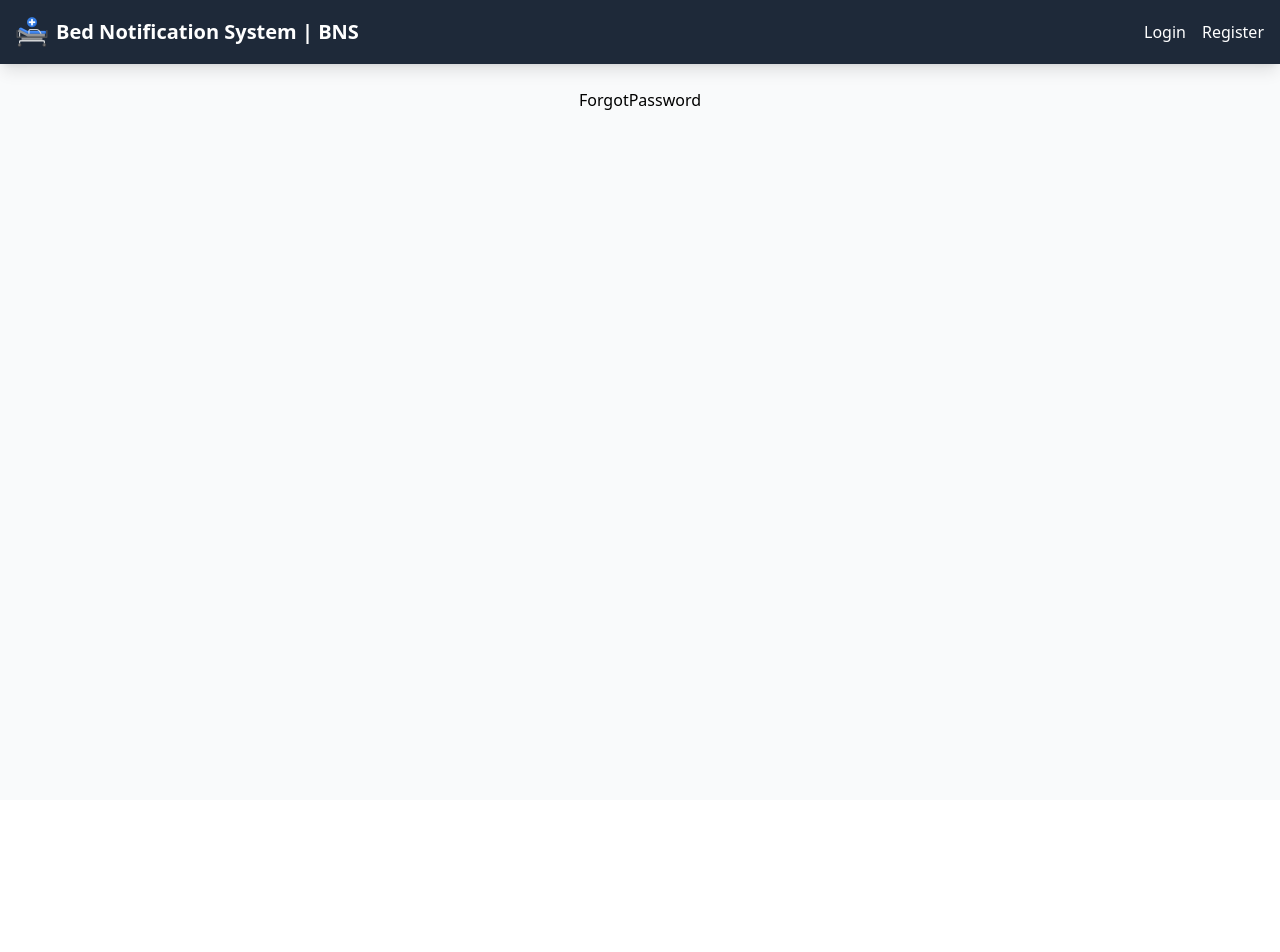
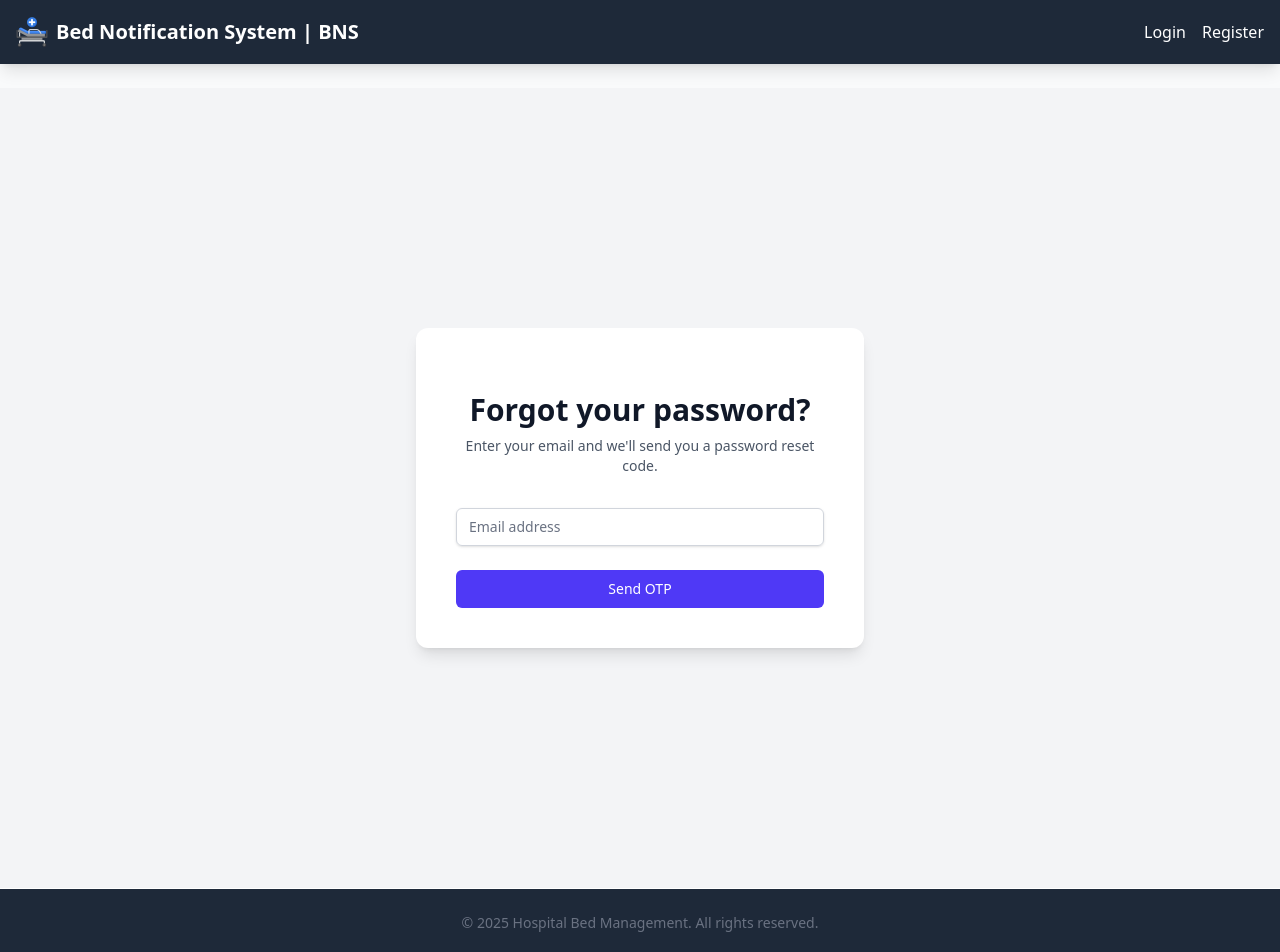
Before and after one commit to yamneg96/BNS, a React (Vite) app in the folder Frontend/: page /forgot-password in a window 1280 px wide. Shown: the top 952 px of the page. Before the commit the page ends 800 px from the top, so only its background shows below. Built offline with nearby package versions, Linux system fonts and the light colour scheme.

Commit message:
Reset Functionality done

```diff
--- a/Frontend/src/App.jsx
+++ b/Frontend/src/App.jsx
@@ -10,7 +10,9 @@ import Admin from "./pages/Admin";
 import VerifyOTP from "./pages/VerifyOTP";
 import Home from "./pages/Home";
 import ForgotPassword from './pages/ForgotPassword'
+import Footer from "./components/Footer";
 import { AuthProvider } from "./context/AuthContext";
+import ResetPassword from "./pages/ResetPassword";
 
 function App() {
   return (
@@ -27,9 +29,11 @@ function App() {
             <Route path="/notifications" element={<Notifications />} />
             <Route path="/admin" element={<Admin />} />
             <Route path="/forgot-password" element={<ForgotPassword />} />
+            <Route path="/reset-password" element={<ResetPassword />} />
             <Route path="*" element={<Home />} />
           </Routes>
         </main>
+        <Footer />
       </div>
     </AuthProvider>
   );
--- a/Frontend/src/components/Footer.jsx
+++ b/Frontend/src/components/Footer.jsx
@@ -1,9 +1,15 @@
-import React from 'react'
+import React from 'react';
 
 const Footer = () => {
   return (
-    <div>Footer</div>
-  )
-}
+    <footer className="bg-gray-800 border-t text-white shadow-lg py-6">
+      <div className="containermax-w-7xl mx-auto px-4 sm:px-6 lg:px-8">
+        <div className="flex justify-center text-sm text-gray-500">
+          <p>&copy; {new Date().getFullYear()} Hospital Bed Management. All rights reserved.</p>
+        </div>
+      </div>
+    </footer>
+  );
+};
 
-export default Footer
+export default Footer;
--- a/Frontend/src/context/AuthContext.jsx
+++ b/Frontend/src/context/AuthContext.jsx
@@ -5,6 +5,8 @@ import {
   getProfile as getProfileService,
   verifyOtp,
   resendOtp,
+  forgotPassword as forgotPasswordService,
+  resetPassword as resetPasswordService,
 } from "../services/auth";
 
 const AuthContext = createContext();
@@ -48,9 +50,9 @@ export const AuthProvider = ({ children }) => {
   };
 
   const register = async (name, email, password, role) => {
-    const regData =  await registerService(name, email, password, role);
+    const regData = await registerService(name, email, password, role);
     console.log(regData);
-    setUserEmail(email);
+    setUserEmail(email);//Later to register email.
     return regData;
   };
 
@@ -60,6 +62,18 @@ export const AuthProvider = ({ children }) => {
 
   const resendVerificationOtp = async (email) => {
     await resendOtp(email);
+  };
+
+  // New function for handling the forgot password flow
+  const forgotPassword = async (email) => {
+    const res = await forgotPasswordService(email);
+    setUserEmail(res.email)// Later to reset email.
+    return res;
+  };
+
+  // New function for handling the reset password flow
+  const resetPassword = async (email, otp, newPassword) => {
+    await resetPasswordService(email, otp, newPassword);
   };
 
   return (
@@ -74,6 +88,8 @@ export const AuthProvider = ({ children }) => {
         register,
         checkOtp,
         resendVerificationOtp,
+        forgotPassword,
+        resetPassword,
       }}
     >
       {children}
--- a/Frontend/src/pages/ForgotPassword.jsx
+++ b/Frontend/src/pages/ForgotPassword.jsx
@@ -1,9 +1,82 @@
-import React from 'react'
+import React, { useState, useEffect } from "react";
+import { useNavigate } from "react-router-dom";
+import { useAuth } from "../context/AuthContext";
 
 const ForgotPassword = () => {
+  const [email, setEmail] = useState("");
+  const [message, setMessage] = useState("");
+  const [error, setError] = useState("");
+  const navigate = useNavigate();
+  const { forgotPassword } = useAuth();
+
+  const handleSubmit = async (e) => {
+    e.preventDefault();
+    try {
+      setError("");
+      setMessage("Sending password reset email...");
+      await forgotPassword(email);
+      setMessage("Password reset OTP sent. Check your email.");
+      // Redirect to a new page to enter the OTP and new password
+      setTimeout(() => navigate("/reset-password", { state: { email } }), 2000);
+    } catch (err) {
+      setError(err);
+      console.log(err);
+      setMessage("");
+    }
+  };
+
   return (
-    <div>ForgotPassword</div>
-  )
-}
+    <div className="min-h-screen bg-gray-100 flex items-center justify-center py-12 px-4 sm:px-6 lg:px-8">
+      <div className="max-w-md w-full space-y-8 bg-white p-10 rounded-xl shadow-lg">
+        <div>
+          <h2 className="mt-6 text-center text-3xl font-extrabold text-gray-900">
+            Forgot your password?
+          </h2>
+          <p className="mt-2 text-center text-sm text-gray-600">
+            Enter your email and we'll send you a password reset code.
+          </p>
+        </div>
+        <form className="mt-8 space-y-6" onSubmit={handleSubmit}>
+          {message && (
+            <div className="bg-green-100 text-green-700 p-3 rounded-md text-sm">
+              {message}
+            </div>
+          )}
+          {error && (
+            <div className="bg-red-100 text-red-700 p-3 rounded-md text-sm">
+              {error}
+            </div>
+          )}
+          <div className="rounded-md shadow-sm -space-y-px">
+            <div>
+              <label htmlFor="email" className="sr-only">
+                Email address
+              </label>
+              <input
+                id="email"
+                name="email"
+                type="email"
+                autoComplete="email"
+                required
+                className="appearance-none relative block w-full px-3 py-2 border border-gray-300 placeholder-gray-500 text-gray-900 rounded-md focus:outline-none focus:ring-indigo-500 focus:border-indigo-500 focus:z-10 sm:text-sm"
+                placeholder="Email address"
+                value={email}
+                onChange={(e) => setEmail(e.target.value)}
+              />
+            </div>
+          </div>
+          <div>
+            <button
+              type="submit"
+              className="cursor-pointer group relative w-full flex justify-center py-2 px-4 border border-transparent text-sm font-medium rounded-md text-white bg-indigo-600 hover:bg-indigo-700 focus:outline-none focus:ring-2 focus:ring-offset-2 focus:ring-indigo-500"
+            >
+              Send OTP
+            </button>
+          </div>
+        </form>
+      </div>
+    </div>
+  );
+};
 
-export default ForgotPassword
+export default ForgotPassword;
--- a/Frontend/src/pages/Home.jsx
+++ b/Frontend/src/pages/Home.jsx
@@ -1,9 +1,35 @@
-import React from 'react'
+import React from 'react';
+import bedIcon from '../assets/medical-bed.png';
 
 const Home = () => {
   return (
-    <div>Home</div>
-  )
-}
+    <div className="min-h-screen bg-gray-50 flex flex-col justify-center items-center py-12 px-4 sm:px-6 lg:px-8">
+      <div className="max-w-4xl mx-auto text-center">
+        <img src={bedIcon} alt="Bed Icon" className="mx-auto h-24 w-auto mb-6" />
+        <h1 className="text-5xl font-extrabold text-gray-900 tracking-tight sm:text-6xl md:text-7xl">
+          <span className="block">Hospital Bed </span>
+          <span className="block text-indigo-600 mt-2">Notification System</span>
+        </h1>
+        <p className="mt-6 text-xl text-gray-500 max-w-2xl mx-auto">
+          A modern, lightweight system for real-time bed assignment and patient admission notifications.
+        </p>
+        <div className="mt-10 flex justify-center space-x-4">
+          <a
+            href="/login"
+            className="inline-flex items-center px-8 py-3 border border-transparent text-base font-medium rounded-md shadow-sm text-white bg-indigo-600 hover:bg-indigo-700 focus:outline-none focus:ring-2 focus:ring-offset-2 focus:ring-indigo-500 transition duration-300 ease-in-out"
+          >
+            Get Started
+          </a>
+          <a
+            href="/register"
+            className="inline-flex items-center px-8 py-3 border-2 border-indigo-600 text-base font-medium rounded-md text-indigo-700 bg-transparent hover:bg-indigo-100 focus:outline-none focus:ring-2 focus:ring-offset-2 focus:ring-indigo-500 transition duration-300 ease-in-out"
+          >
+            Learn More
+          </a>
+        </div>
+      </div>
+    </div>
+  );
+};
 
-export default Home
+export default Home;
--- /dev/null
+++ b/Frontend/src/pages/ResetPassword.jsx
@@ -0,0 +1,100 @@
+import React, { useState } from "react";
+import { useLocation, useNavigate } from "react-router-dom";
+import { useAuth } from "../context/AuthContext";
+
+const ResetPassword = () => {
+  const [otp, setOtp] = useState("");
+  const [newPassword, setNewPassword] = useState("");
+  const [message, setMessage] = useState("");
+  const [error, setError] = useState("");
+  const navigate = useNavigate();
+  const location = useLocation();
+  const { resetPassword, userEmail } = useAuth();
+
+  if (!userEmail) {
+    navigate("/forgot-password");
+  }
+
+  const handleSubmit = async (e) => {
+    e.preventDefault();
+    try {
+      setError("");
+      setMessage("Resetting password...");
+      await resetPassword(userEmail, otp, newPassword);
+      setMessage("Password successfully reset! Redirecting to login...");
+      setTimeout(() => navigate("/login"), 3000);
+    } catch (err) {
+      setError(err);
+      setMessage("");
+    }
+  };
+
+  return (
+    <div className="min-h-screen bg-gray-100 flex items-center justify-center py-12 px-4 sm:px-6 lg:px-8">
+      <div className="max-w-md w-full space-y-8 bg-white p-10 rounded-xl shadow-lg">
+        <div>
+          <h2 className="mt-6 text-center text-3xl font-extrabold text-gray-900">
+            Reset Password
+          </h2>
+          <p className="mt-2 text-center text-sm text-gray-600">
+            Enter the OTP sent to **{userEmail}** and your new password.
+          </p>
+        </div>
+        <form className="mt-8 space-y-6" onSubmit={handleSubmit}>
+          {message && (
+            <div className="bg-green-100 text-green-700 p-3 rounded-md text-sm">
+              {message}
+            </div>
+          )}
+          {error && (
+            <div className="bg-red-100 text-red-700 p-3 rounded-md text-sm">
+              {error}
+            </div>
+          )}
+          <div className="rounded-md shadow-sm -space-y-px">
+            <div>
+              <label htmlFor="otp" className="sr-only">
+                OTP
+              </label>
+              <input
+                id="otp"
+                name="otp"
+                type="text"
+                required
+                className="appearance-none rounded-none relative block w-full px-3 py-2 border border-gray-300 placeholder-gray-500 text-gray-900 rounded-t-md focus:outline-none focus:ring-indigo-500 focus:border-indigo-500 focus:z-10 sm:text-sm"
+                placeholder="Enter OTP"
+                value={otp}
+                onChange={(e) => setOtp(e.target.value)}
+              />
+            </div>
+            <div>
+              <label htmlFor="newPassword" className="sr-only">
+                New Password
+              </label>
+              <input
+                id="newPassword"
+                name="newPassword"
+                type="password"
+                required
+                className="appearance-none rounded-none relative block w-full px-3 py-2 border border-gray-300 placeholder-gray-500 text-gray-900 rounded-b-md focus:outline-none focus:ring-indigo-500 focus:border-indigo-500 focus:z-10 sm:text-sm"
+                placeholder="New Password"
+                value={newPassword}
+                onChange={(e) => setNewPassword(e.target.value)}
+              />
+            </div>
+          </div>
+          <div>
+            <button
+              type="submit"
+              className="group relative w-full flex justify-center py-2 px-4 border border-transparent text-sm font-medium rounded-md text-white bg-indigo-600 hover:bg-indigo-700 focus:outline-none focus:ring-2 focus:ring-offset-2 focus:ring-indigo-500"
+            >
+              Reset Password
+            </button>
+          </div>
+        </form>
+      </div>
+    </div>
+  );
+};
+
+export default ResetPassword;
--- a/Frontend/src/services/auth.js
+++ b/Frontend/src/services/auth.js
@@ -69,3 +69,25 @@ export const getAllUsers = async (token) => {
     throw error.response.data.message;
   }
 };
+
+export const forgotPassword = async (email) => {
+  try {
+    const response = await API.post(`/forgot-password`, { email });
+    return response.data;
+  } catch (error) {
+    throw error.response.data.message;
+  }
+};
+
+export const resetPassword = async (email, otp, newPassword) => {
+  try {
+    const response = await API.post(`/reset-password`, {
+      email,
+      otp,
+      newPassword,
+    });
+    return response.data;
+  } catch (error) {
+    throw error.response.data.message;
+  }
+};
```
Also changed, not shown: 1 other file (tests, documents, lock files or other folders).
